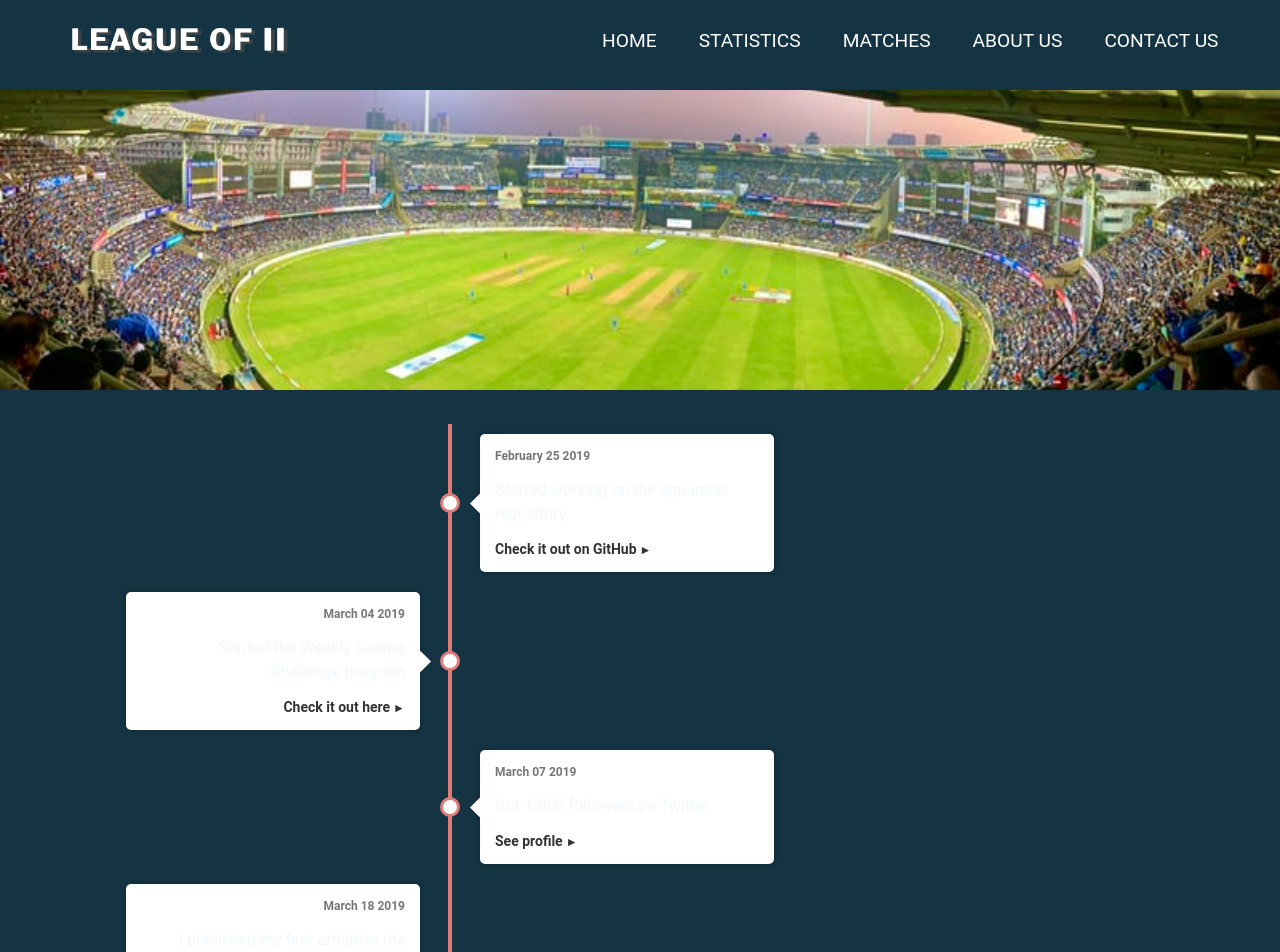
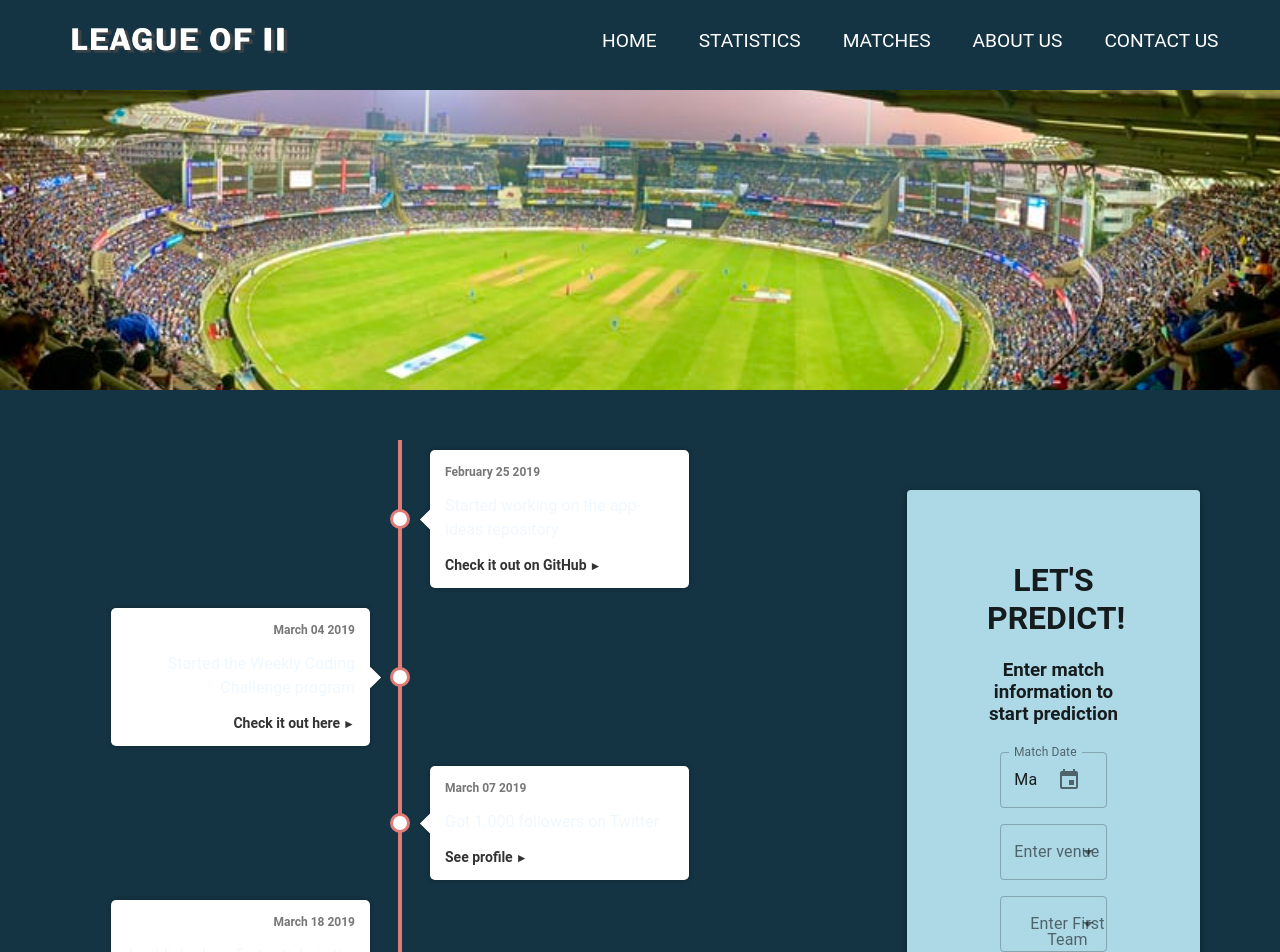
Before and after one commit to pros-kbps/SDGP_Project, a React (Create React App) app in the folder development/: page /home in a window 1280 px wide. Shown: the top 952 px of the page. Built offline with nearby package versions, Linux system fonts and the light colour scheme.

Commit message:
Home page fixed

```diff
--- a/development/src/pages/HomePage/Home.js
+++ b/development/src/pages/HomePage/Home.js
@@ -1,16 +1,27 @@
 import * as React from 'react';
 import PredictForm from './PredictForm'
-import {Grid } from '@material-ui/core';
+//import {Grid } from '@material-ui/core';
 import Container from '@mui/material/Container';
+import Grid from '@mui/material/Grid';
 import Header from "../../components/Header/Header"
 import Timeline from './Timeline/timeline'
 export default function Home() {
 
     return (
     <div className="header 2">
-        <Header/>
-        <Timeline/>
-        <PredictForm/>
+        <Grid container spacing={2}>
+            <Grid item xs={12}>
+                <Header/>
+            </Grid>
+            <Grid item xs={1}>
+                <Timeline/>
+            </Grid>
+            <Grid item xs={11}>
+                <PredictForm/>
+            </Grid>
+        </Grid>
+
+
 
     </div>
 
--- a/development/src/pages/HomePage/PredictForm.js
+++ b/development/src/pages/HomePage/PredictForm.js
@@ -11,7 +11,7 @@ import { isValidInputTimeValue } from '@testing-library/user-event/dist/utils';
 import {useLocation} from 'react-router-dom';
 
 
-
+const data =[]
 export default function PredictForm(props) {
 
     let findTeamById = (team)=> {
@@ -314,11 +314,12 @@ const {
             }),
         });
         let resJson = await res.json();
+        data = [team1,team2,venue,tossWinner,tossDecision]
         if (res.status === 200) {
             // setTeam1("");
             // setTeam2("");
             // setTossWinner("");
-            // console.log(res);
+            console.log(data);
             //setErrormsg({data})
             history.push({pathname:"/prediction",state:{data:resJson,data2:{team1:findTeamById(team1), team2: findTeamById(team2), date:date}}});
         } else {
@@ -396,6 +397,7 @@ const {
                             onClick={resetForm} />
 
                     </Grid>
+
                         <h3 >{errormsg}</h3>
 
 
--- a/development/src/styles/Timeline.css
+++ b/development/src/styles/Timeline.css
@@ -16,7 +16,8 @@ h1 {
 }
 
 .timeline-container {
-    width:900px;
+
+    width:800px;
     display: flex;
     float:left;
     flex-direction: column;
```
